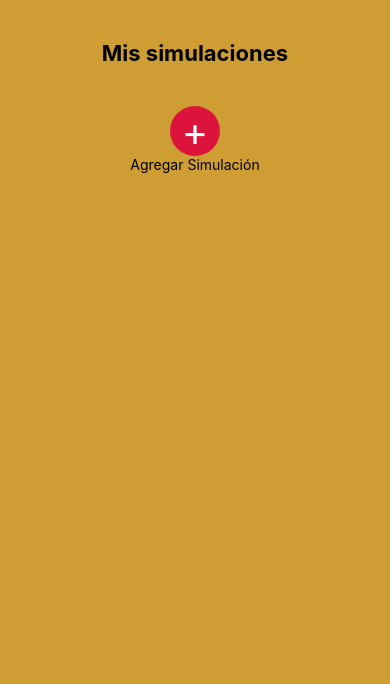
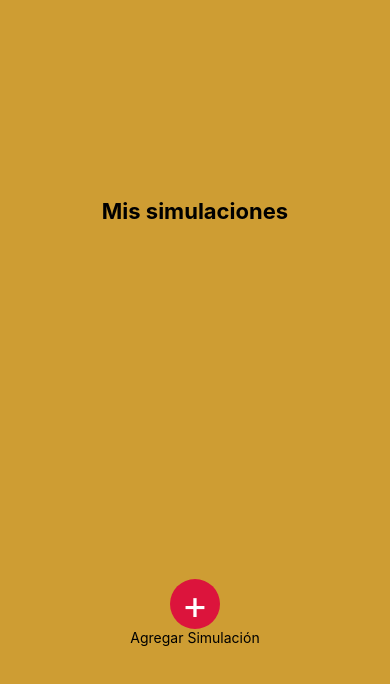
Before and after one commit to 100fixdev/Paydrive, a React Native app: screen /Principal in a window 390 px wide. Shown: the top 684 px of the page. Built offline with nearby package versions, Linux system fonts and the light colour scheme.

Commit message:
cambios menores de estilo

```diff
--- a/components/Principal.jsx
+++ b/components/Principal.jsx
@@ -17,9 +17,10 @@ export function Principal() {
 
   return (
     <View style={styles.body}>
-      <Text style={styles.title}>Mis simulaciones</Text>
+
 
       <View style={{ width: "100%", alignItems: "center" }}>
+        <Text style={styles.title}>Mis simulaciones</Text>
         {simulations.map((sim) => (
           <SimulationCard
             key={sim.id}
@@ -51,7 +52,9 @@ const styles = StyleSheet.create({
     flex: 1,
     backgroundColor: "rgba(206, 157, 51, 1)",
     alignItems: "center",
+    justifyContent: "space-around",
     paddingTop: 40,
+    paddingBottom: 40,
     width: "100%",
   },
   title: {
```
